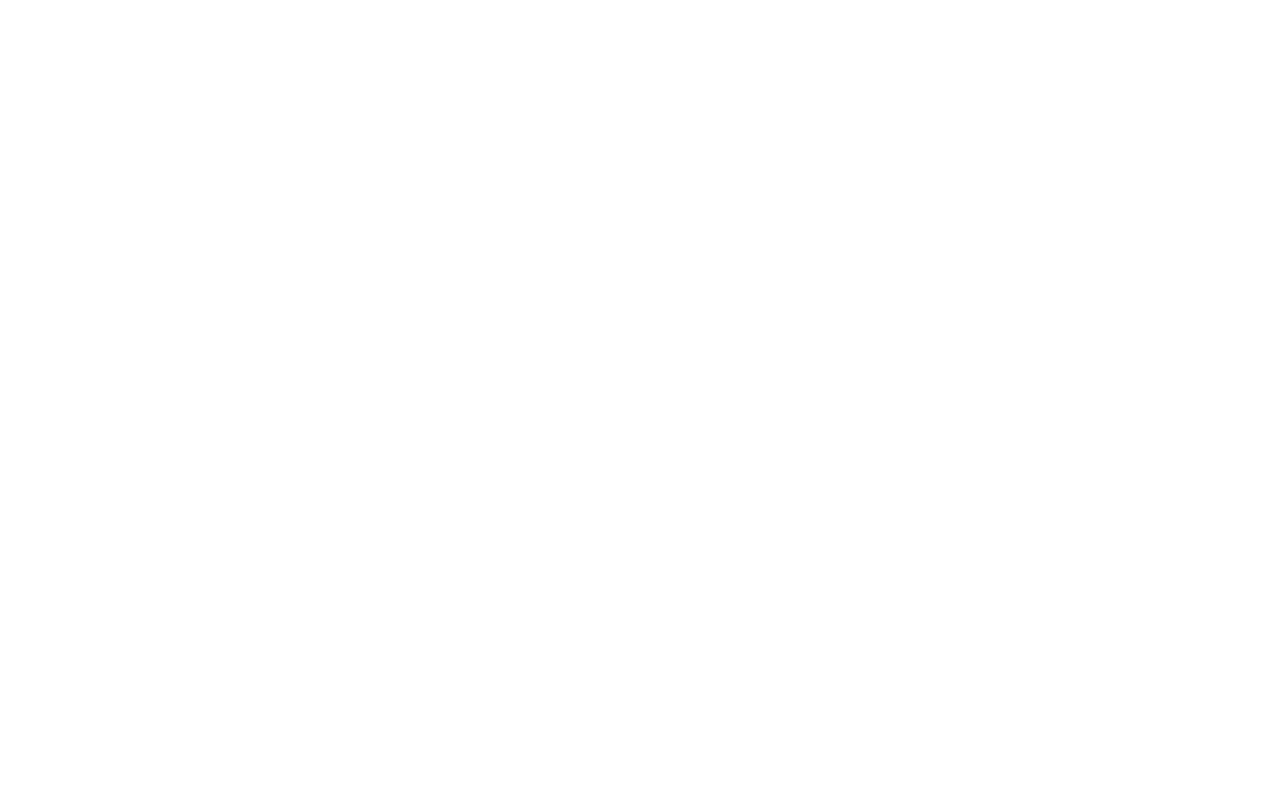
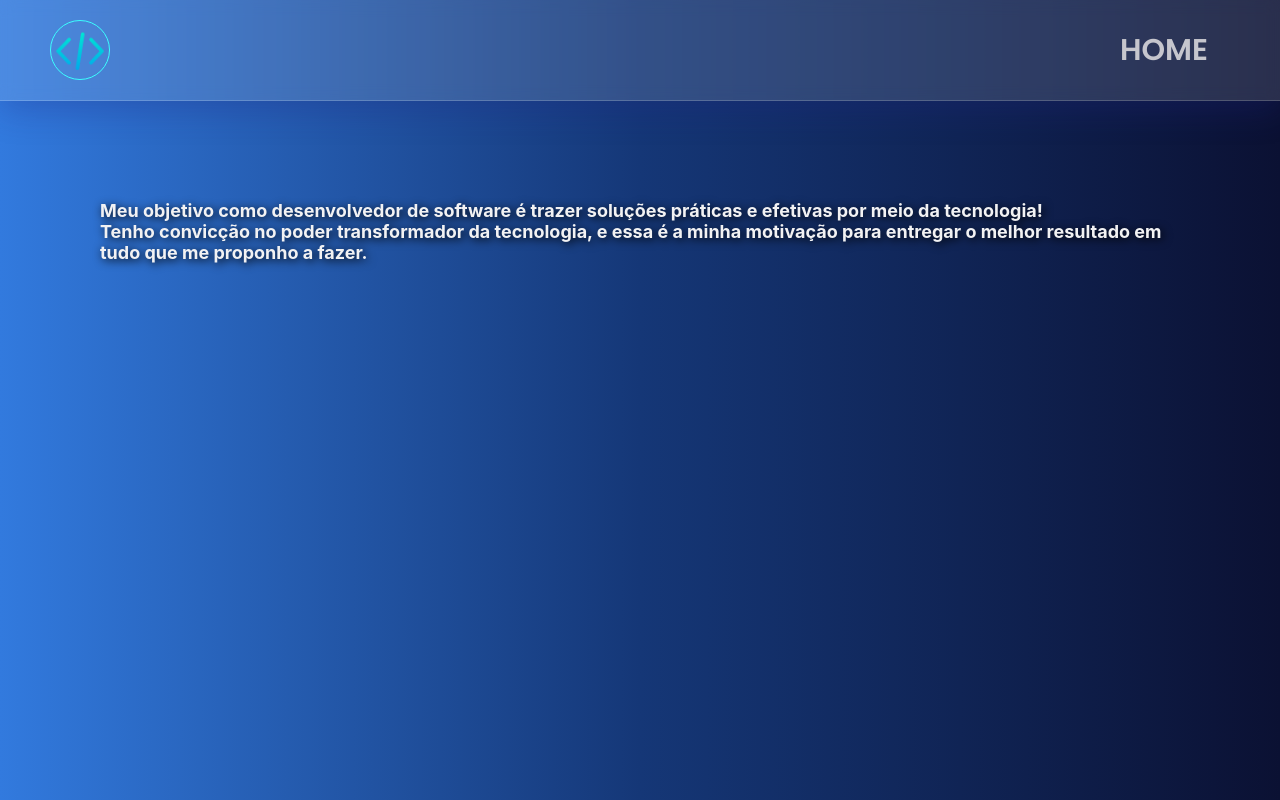
Before and after one commit to tittobreno/portfolio, a React (Vite) app in the folder portfolio/: page /about in a window 1280 px wide. Before the commit this address had no page. Built offline with nearby package versions, Linux system fonts and the light colour scheme; a web font is replaced by a local one.

Commit message:
feat: creating page about

```diff
--- a/portfolio/src/components/Header/index.jsx
+++ b/portfolio/src/components/Header/index.jsx
@@ -7,10 +7,15 @@
 import { motion, useMotionValueEvent, useScroll } from "framer-motion";
 import { useState } from "react";
 import clsx from "clsx";
+import { useNavigate, useMatch, useLocation } from "react-router-dom";
+
 const Header = () => {
+  const navigate = useNavigate();
   const { openMenu, setOpenMenu } = useGlobal();
   const [isIscrolled, setIsScrolled] = useState(false);
   const { scrollY } = useScroll();
+  const location = useLocation();
+  const isInAbout = location.pathname === "/about" ? true : false;
 
   useMotionValueEvent(scrollY, "change", (latest) => {
     if (latest > 50) {
@@ -33,13 +38,14 @@
     transition: { duration: 0.8 },
     display: "flex",
   };
+
   return (
     <motion.header
       animate={isIscrolled ? hide : show}
       className={"container-header"}
     >
       <img className="header-logo-icon" src={CondingIcon} alt="Logo" />
-      <section className="section-titles">
+      <nav className="section-titles">
         <motion.button
           className="header-button_responsive"
           onClick={() => setOpenMenu(!openMenu)}
@@ -51,20 +57,35 @@
             <FiMenu className="section-titles_menu" size={40} />
           )}
         </motion.button>
+        {isInAbout ? (
+          <ul className="navigation">
+            <li onClick={() => navigate("/")} className="navigation-list-item">
+              <h1 className="section-titles_item">HOME</h1>
+            </li>
+          </ul>
+        ) : (
+          <ul className="navigation">
+            <li
+              onClick={() => navigate("/about")}
+              className="navigation-list-item"
+            >
+              <h1 className="section-titles_item">SOBRE</h1>
+            </li>
 
-        <a className="section-titles_link" href="#about">
-          <h1 className="section-titles_item">SOBRE</h1>
-        </a>
             <a className="section-titles_link" href="#skills">
               <h1 className="section-titles_item">HABILIDADES</h1>
             </a>
+
             <a className="section-titles_link" href="#projects">
               <h1 className="section-titles_item">PROJETOS</h1>
             </a>
+
             <a className="section-titles_link" href="#contact">
               <h1 className="section-titles_item">CONTATO</h1>
             </a>
-      </section>
+          </ul>
+        )}
+      </nav>
     </motion.header>
   );
 };
--- a/portfolio/src/components/Header/styles.css
+++ b/portfolio/src/components/Header/styles.css
@@ -72,6 +72,16 @@
   display: none;
 }
 
+.navigation {
+  display: flex;
+  align-items: center;
+  justify-content: space-between;
+}
+
+.navigation-list-item {
+  list-style: none;
+}
+
 @media (max-width: 770px) {
   .section-titles_item {
     font-size: 1.9rem;
--- /dev/null
+++ b/portfolio/src/pages/About/index.jsx
@@ -0,0 +1,20 @@
+import Header from "../../components/Header";
+import "./styles.css";
+const About = () => {
+  return (
+    <main className="container-about">
+      <Header />
+      <section className="section-main">
+        <h1 className="about-me">
+          Meu objetivo como desenvolvedor de software é trazer soluções práticas
+          e efetivas por meio da tecnologia! <br />
+          Tenho convicção no poder transformador da tecnologia, e essa é a minha
+          motivação para entregar o melhor resultado em tudo que me proponho a
+          fazer.
+        </h1>
+      </section>
+    </main>
+  );
+};
+
+export default About;
--- /dev/null
+++ b/portfolio/src/pages/About/styles.css
@@ -0,0 +1,14 @@
+.container-about {
+  display: flex;
+  flex-direction: column;
+
+  width: 100vw;
+  min-height: calc(100vh - 10rem);
+  background-image: linear-gradient(to right, #327ade, #153777, #0b1133);
+}
+
+.section-main {
+  padding: 20rem 10rem;
+  width: 100%;
+  height: 100vh;
+}
--- a/portfolio/src/pages/Main/index.jsx
+++ b/portfolio/src/pages/Main/index.jsx
@@ -8,6 +8,7 @@
 import Contact from "../../components/Contact";
 import { useEffect } from "react";
 import IconPage from "../../assets/icon-page.svg";
+
 function Main() {
   const { openMenu, projects } = useGlobal();
   useEffect(() => {
@@ -21,22 +22,15 @@
     <main className="container-main">
       <Header />
 
-      <section className="container-about">
+      <section className="section-profile">
         {openMenu && <MenuResponsive />}
         <div>
           <h3 id="about" className="about-txt primary">
             Olá,
           </h3>
           <h3 className="about-txt secondary">{`Eu sou o Breno!`}</h3>
-          <p className="about-sub-txt">Desenvolvedor Full-Stack</p>
+          <strong className="about-sub-txt">Desenvolvedor Full-Stack</strong>
           <div>
-            <p className="about-me">
-              Meu objetivo como desenvolvedor de software é trazer soluções
-              práticas e efetivas por meio da tecnologia! <br />
-              Tenho convicção no poder transformador da tecnologia, e essa é a
-              minha motivação para entregar o melhor resultado em tudo que me
-              proponho a fazer.
-            </p>
             <p className="about-quote">
               “O sucesso é a soma de pequenos esforços repetidos dia após dia.”
               <p>- Robert Collier</p>
--- a/portfolio/src/pages/Main/styles.css
+++ b/portfolio/src/pages/Main/styles.css
@@ -10,7 +10,7 @@
   position: relative;
 }
 
-.container-about {
+.section-profile {
   width: 100%;
   min-height: 100%;
   background-image: linear-gradient(to right, #327ade, #153777, #0b1133);
@@ -90,6 +90,23 @@
   font-size: 3rem;
   margin-bottom: 1rem;
 }
+
+/* .arrow-up {
+  color: red;
+  animation: animate-arrow 2s infinite;
+  animation-direction: alternate;
+  position: relative;
+} */
+
+/* @keyframes animate-arrow {
+  from {
+    top: 0px;
+  }
+  to {
+    top: 20px;
+  }
+} */
+
 @media (max-width: 970px) {
   .about-txt {
     font-size: 5rem;
--- a/portfolio/src/routes.jsx
+++ b/portfolio/src/routes.jsx
@@ -1,12 +1,14 @@
 import { Routes, Route } from "react-router-dom";
-import Main from './pages/Main'
+import Main from "./pages/Main";
+import About from "./pages/About";
+
 const MainRoutes = () => {
-
-    return (
-        <Routes>
-            <Route path="/" element={<Main />} />
-        </Routes>
-    );
+  return (
+    <Routes>
+      <Route path="/" element={<Main />} />
+      <Route path="/about" element={<About />} />
+    </Routes>
+  );
 };
 
 export default MainRoutes;
```
Lines whose indentation alone changed are shown as unchanged.
